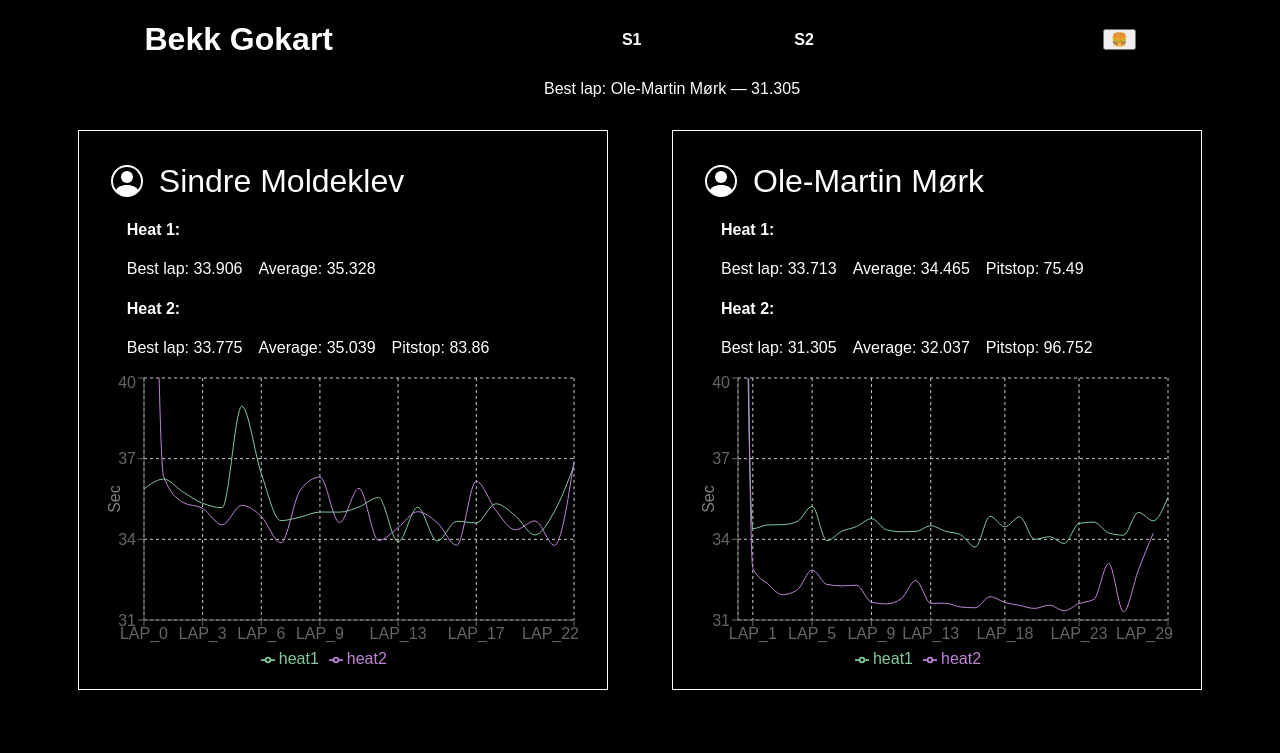
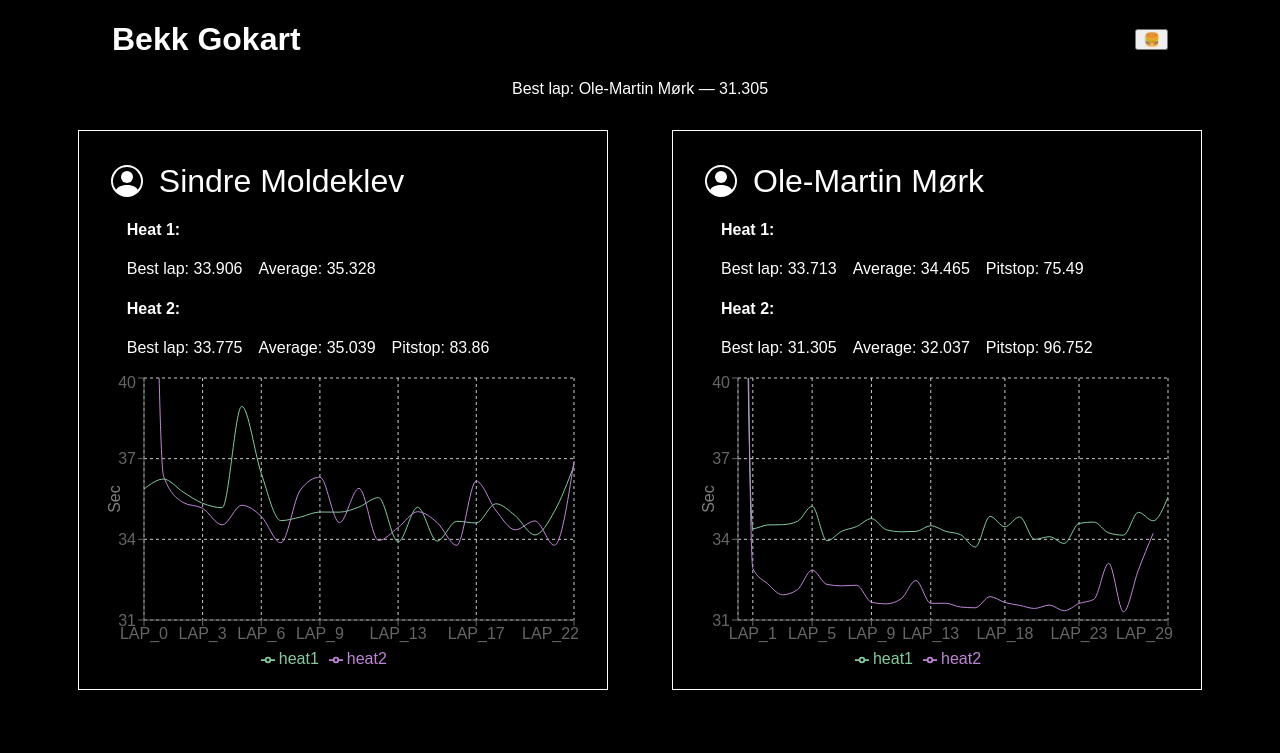
Before and after one commit to MathiasSJacobsen/gokart-stats, a React (Create React App) app: page / in a window 1280 px wide. Shown: the top 753 px of the page. Built offline with nearby package versions, Linux system fonts and the light colour scheme.

Commit message:
Fix styling

```diff
--- a/src/header/Header.tsx
+++ b/src/header/Header.tsx
@@ -7,31 +7,20 @@
       <HoverDiv>
         <h1 onClick={() => window.location.replace("/")}>Bekk Gokart</h1>
       </HoverDiv>
-      <MyDiv>
-        <HoverDiv>
-          <h4 onClick={() => window.location.replace("/session/1")}>S1</h4>
-        </HoverDiv>
-        <HoverDiv>
-          <h4 onClick={() => window.location.replace("/session/2")}>S2</h4>
-        </HoverDiv>
-      </MyDiv>
       <Menu />
     </HeaderContainer>
   );
 };
 
 const HeaderContainer = styled.div`
-  width: 100%;
+  margin: 0 7rem;
   display: flex;
   flex-direction: row;
   align-items: center;
-  justify-content: space-around;
-`;
-
-const MyDiv = styled.div`
-  display: flex;
   justify-content: space-between;
-  width: 15%;
+  @media (max-width: 767px) {
+    margin: 0 3rem;
+  }
 `;
 
 const HoverDiv = styled.div`
--- a/src/header/Menu.tsx
+++ b/src/header/Menu.tsx
@@ -21,6 +21,10 @@
   list-style: none;
   margin: 0;
   z-index: 2;
+  @media (max-width: 767px) {
+    left: -2.5rem;
+    width: 6rem;
+  }
 `;
 
 const MenuItem = styled.li`
--- a/src/teamStat/TeamStat.tsx
+++ b/src/teamStat/TeamStat.tsx
@@ -24,6 +24,5 @@
 const TeamStats = styled.div`
   display: flex;
   flex-direction: column;
-  padding: 0 0 0 4rem;
   margin-bottom: 0.5rem;
 `;
```
